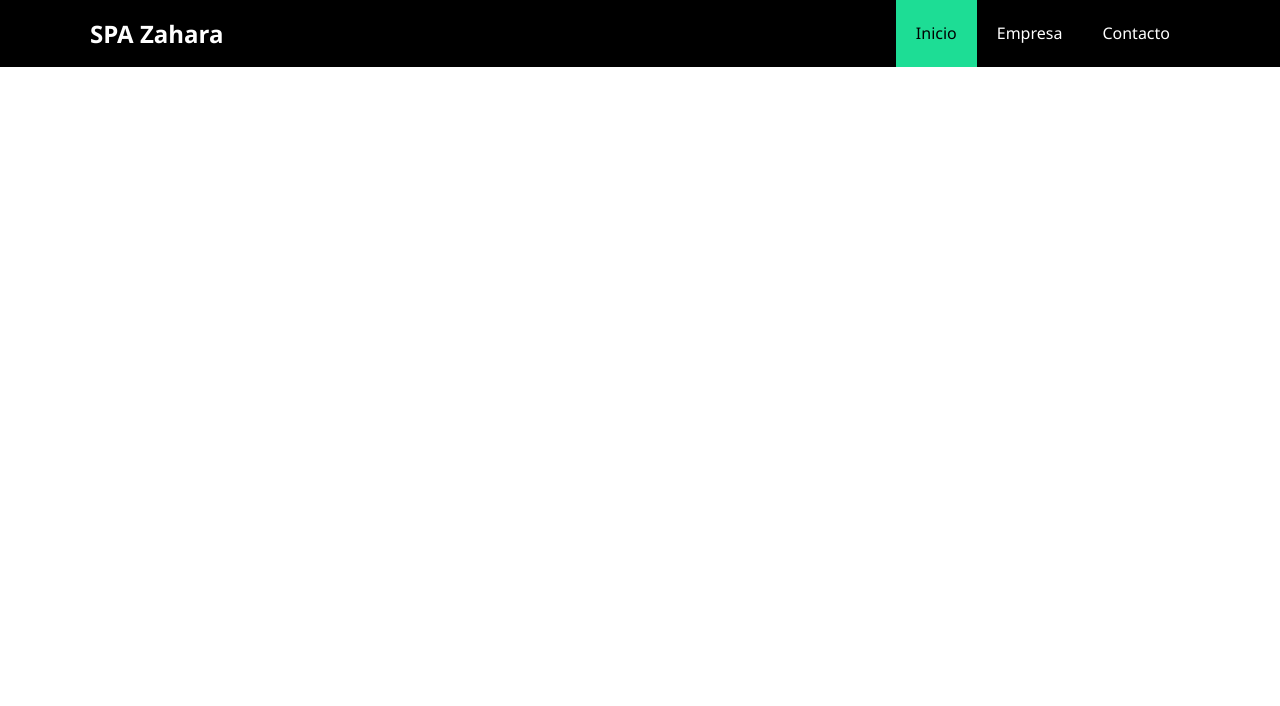
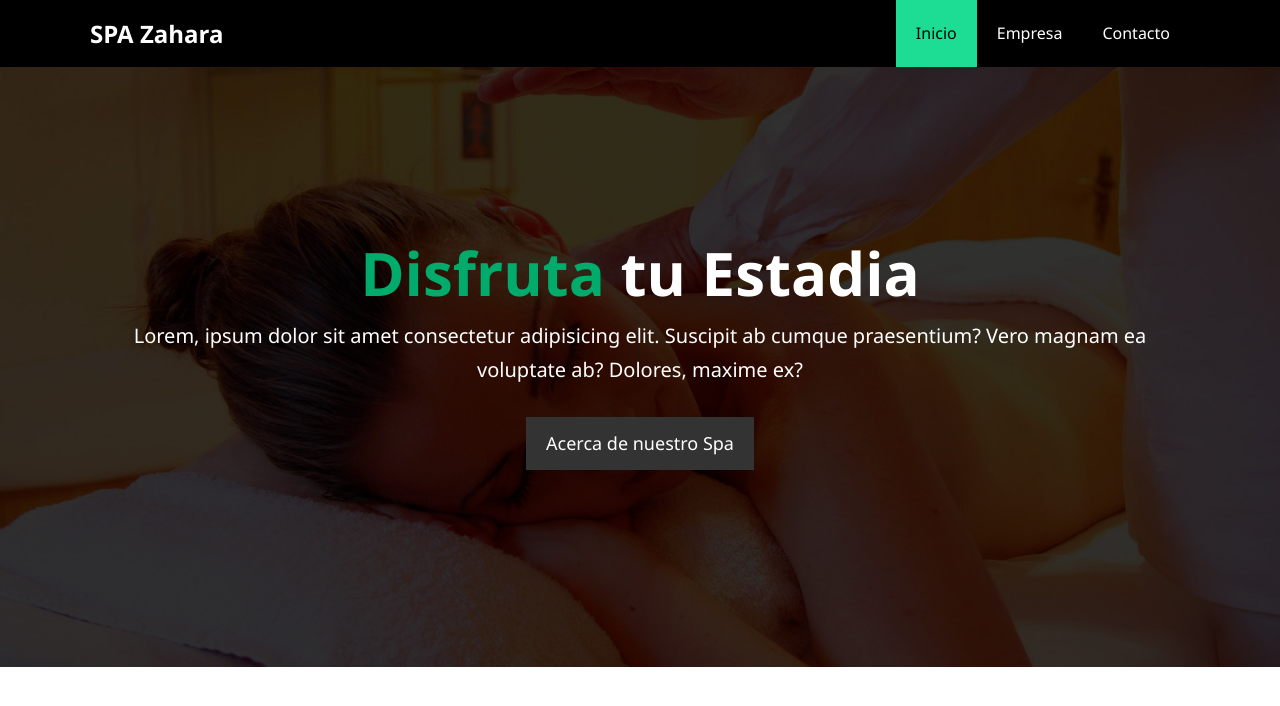
Before and after one commit to cyranoRebaza/SPA-Zahara, a plain HTML site: page index.html in a window 1280 px wide. Drawn offline with Linux system fonts and the light colour scheme.

Commit message:
Creación del encabezado

```diff
--- a/css/styles.css
+++ b/css/styles.css
@@ -33,6 +33,29 @@ p {
   max-width: 1100px;
   overflow: auto;
   padding: o 20px;
+}
+
+.btn {
+  display: inline-block;
+  font-size: 18px;
+  color: #fff;
+  background-color: #333;
+  padding: 13px 20px;
+  border: none;
+  cursor: pointer;
+}
+
+.lead {
+  font-size: 20px;
+}
+
+.text-primary {
+  color: #00ab6b;
+}
+
+.btn:hover {
+  background-color: #1ddd95;
+  color: #333;
 }
 
 /* Navegación */
@@ -73,3 +96,25 @@ p {
   background-color: #1ddd95;
   color: #000;
 }
+
+/* Showcase */
+#showcase {
+  background: url("../img/bg-1.jpg") no-repeat center center/cover;
+  height: 600px;
+}
+
+#showcase .showcase-content {
+  color: white;
+  text-align: center;
+  padding-top: 170px;
+}
+
+#showcase .showcase-content h1 {
+  font-size: 60px;
+  line-height: 1.2em;
+}
+
+#showcase .showcase-content p {
+  padding-bottom: 20px;
+  line-height: 1.7em;
+}
--- a/index.html
+++ b/index.html
@@ -24,6 +24,20 @@
           </ul>
         </div>
       </nav>
+
+      <div id="showcase">
+        <div class="container">
+          <div class="showcase-content">
+            <h1><span class="text-primary">Disfruta</span> tu Estadia</h1>
+            <p class="lead">
+              Lorem, ipsum dolor sit amet consectetur adipisicing elit. Suscipit
+              ab cumque praesentium? Vero magnam ea voluptate ab? Dolores,
+              maxime ex?
+            </p>
+            <a href="acerca.html" class="btn">Acerca de nuestro Spa</a>
+          </div>
+        </div>
+      </div>
     </header>
   </body>
 </html>
```
Also changed, not shown: img/bg-1.jpg (added), img/foto2.jpg (added), img/imagen1.jpg (added), img/masaje1.jpg (added), img/person1.jpg (added), img/person2.jpg (added), img/test-bg.jpg (added).
